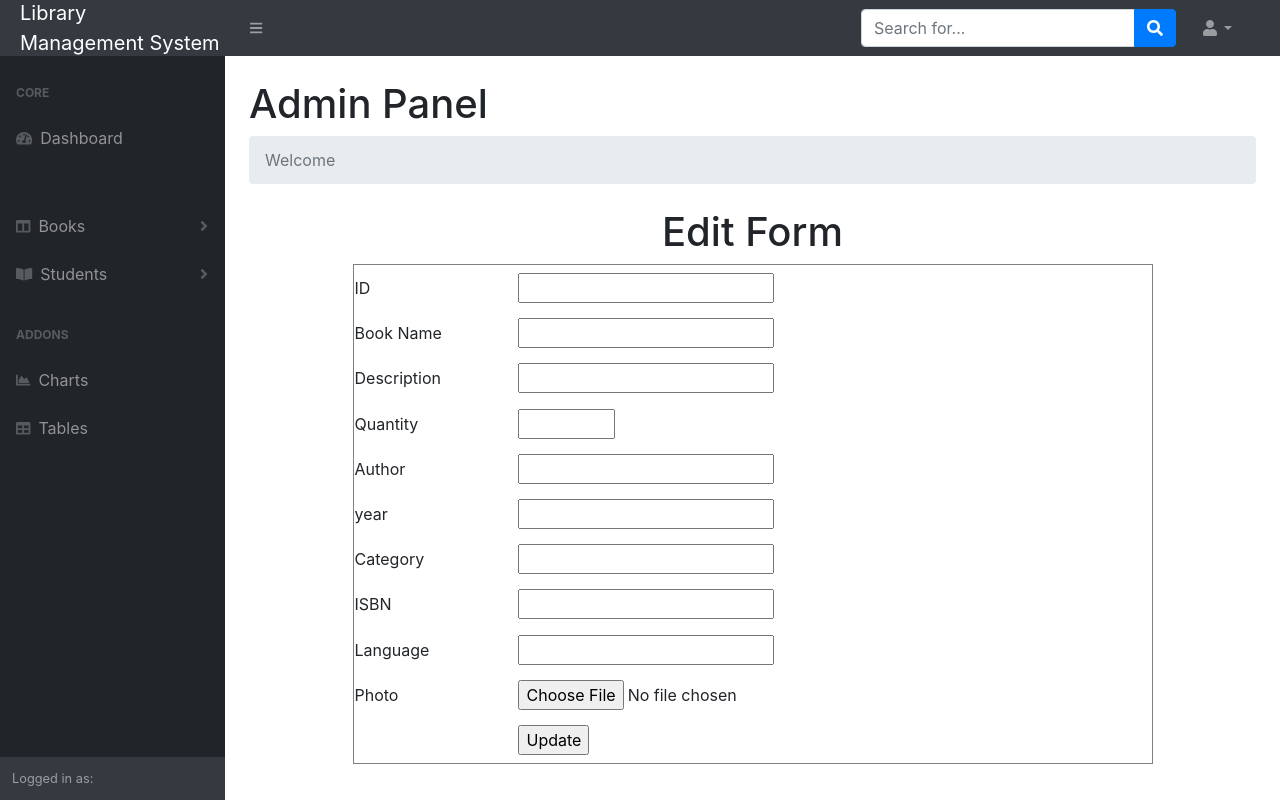
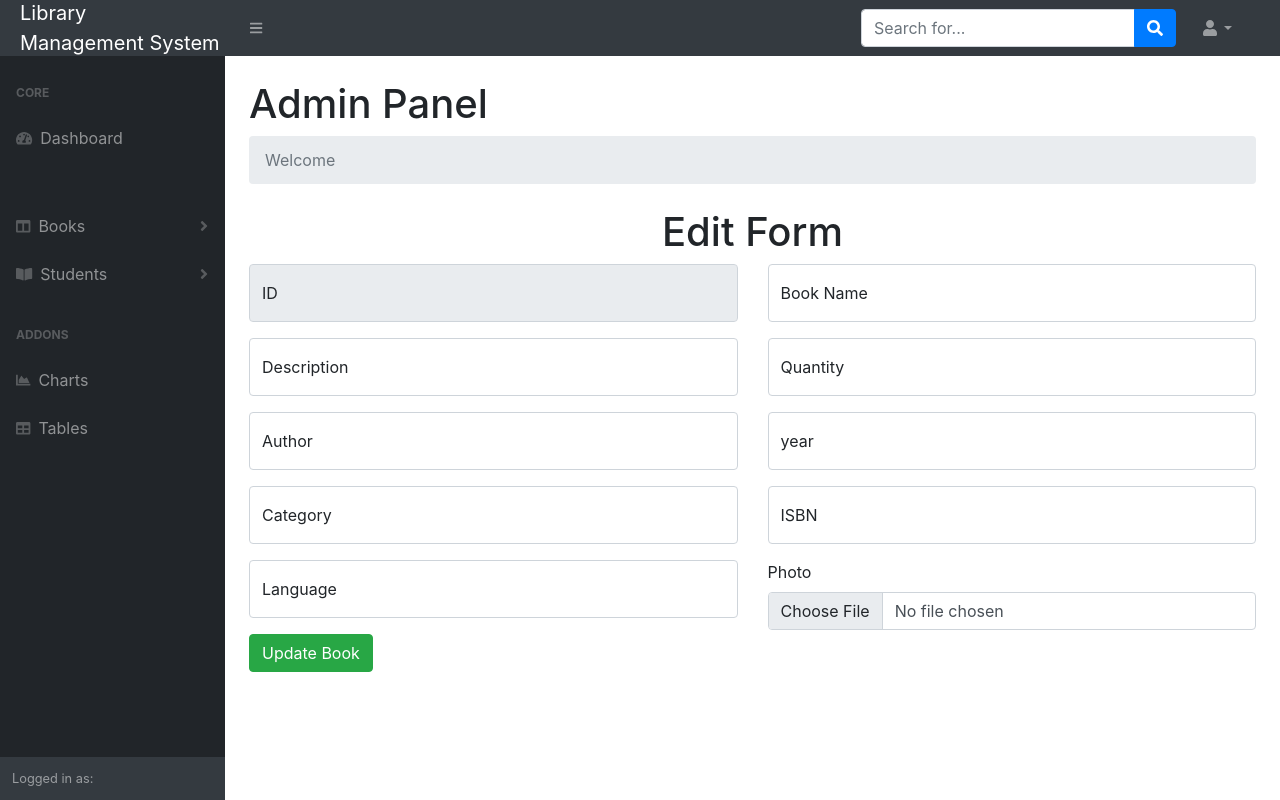
Before and after one commit to kaushikmedhi/library, a PHP site: page /admin/editbook.php?b_id=1 in a window 1280 px wide. Run offline with PHP 8.4, Linux system fonts and the light colour scheme; data that the repository does not hold is empty; some libraries are stand-ins or nearby versions.

Commit message:
copied form controls for other pages

```diff
--- a/library/admin/editbook.php
+++ b/library/admin/editbook.php
@@ -29,75 +29,100 @@ $row = mysqli_fetch_array($result);
 
      <h1 style="text-align: center;">Edit Form</h1>
     <form action="editbook1.php" method="POST" enctype="multipart/form-data">
-        <table border="1" width="800" height="500" align="center">
-            <tr>
-                <td>ID</td>
-                <td>
-                    <input type="text" name="b_id" value="<?php echo $row["b_id"] ?>" readonly>
-                </td>
-            </tr>
-            <tr>
-                <td>Book Name</td>
-                <td>
-                    <input type="text" name="b_name" value="<?php echo $row["b_name"] ?>">
-                </td>
-            </tr>
-            <tr>
-                <td>Description</td>
-                <td>
-                    <input type="text" name="b_description" value="<?php echo $row["b_description"] ?>">
-                </td>
-            </tr>
-            <tr>
-                <td>Quantity</td>
-                <td>
-                <input type="number" name="quantity" min="1" max="100" value="<?php echo $row["quantity"] ?>">
-                </td>
-            </tr>
-            <tr>
-                <td>Author</td>
-                <td>
-                    <input type="text" name="author" value="<?php echo $row["author"] ?>">
-                </td>
-            </tr>
-            <tr>
-                <td>year</td>
-                <td>
-                    <input type="text" name="year" value="<?php echo $row["year"] ?>">
-                </td>
-            </tr>
-            <tr>
-                <td>Category</td>
-                <td>
-                    <input type="text" name="category" value="<?php echo $row["category"] ?>">
-                </td>
-            </tr>
-            <tr>
-                <td>ISBN</td>
-                <td>
-                    <input type="text" name="isbn" value="<?php echo $row["isbn"] ?>">
-                </td>
-            </tr>
-            <tr>
-                <td>Language</td>
-                <td>
-                    <input type="text" name="language" value="<?php echo $row["language"] ?>">
-                </td>
-            </tr>
-            <tr>
-                <td>Photo</td>
-                <td>
-                <input type="file" name="file" value="<?php echo $row["photo"] ?>">
-                </td>
-            </tr>
 
+    <div class="row g-2">
+        <div class="col-md">
+            <div class="form-floating mb-3">
 
-            <tr>
-            <td></td>
-                <td><input type="submit" value="Update" name="submit"></td>
-            </tr>
-        </table>
+                <input type="text" class="form-control" name="b_id" id="book_id" placeholder="Book ID" value="<?php echo $row["b_id"] ?>" readonly>
+                <label for="book_id"> ID </label>
+            </div>
+        </div>
+
+        <div class="col-md">
+            <div class="form-floating mb-3">
+
+                <input type="text" class="form-control" name="b_name" id="book_name" placeholder="Bookname"value="<?php echo $row["b_name"] ?>">
+                <label for="book_name"> Book Name </label>
+            </div>
+        </div>
+    </div>
+
+    <div class="row g-2">
+        <div class="col-md">
+            <div class="form-floating mb-3">
+
+                <input type="text" class="form-control" name="b_description" id="description" placeholder="Description" value="<?php echo $row["b_description"] ?>">
+                <label for="description"> Description </label>
+            </div>
+        </div>
+
+        <div class="col-md">
+            <div class="form-floating mb-3">
+                <input type="number" class="form-control" name="quantity" min="1" max="100" id="quantity" placeholder="Quantity" value="<?php echo $row["quantity"] ?>">
+                <label for="quantity"> Quantity </label>
+
+            </div>
+        </div>
+    </div>
+
+    <div class="row g-2">
+        <div class="col-md">
+            <div class="form-floating mb-3">
+
+                <input type="text" class="form-control" name="author" id="author" placeholder="Author" value="<?php echo $row["author"] ?>">
+                <label for="author"> Author </label>
+            </div>
+        </div>
+
+        <div class="col-md">
+            <div class="form-floating mb-3">
+
+                <input type="text" class="form-control" name="year" id="year" placeholder="Year of publishing" value="<?php echo $row["year"] ?>">
+                <label for="year"> year </label>
+            </div>
+        </div>
+    </div>
+
+    <div class="row g-2">
+        <div class="col-md">
+            <div class="form-floating mb-3">
+
+                <input type="text" class="form-control" name="category" id="category" placeholder="Category" value="<?php echo $row["category"] ?>">
+                <label for="category"> Category </label>
+            </div>
+        </div>
+
+        <div class="col-md">
+            <div class="form-floating mb-3 ">
+
+                <input type="text" class="form-control" name="isbn" id="isbn" placeholder="ISBN" value="<?php echo $row["isbn"] ?>">
+                <label for="isbn"> ISBN </label>
+            </div>
+        </div>
+    </div>
+
+    <div class="row g-2">
+        <div class="col-md">
+            <div class="form-floating mb-3">
+
+                <input type="text" class="form-control" name="language" id="language" placeholder="Language" value="<?php echo $row["language"] ?>">
+                <label for="language"> Language </label>
+            </div>
+        </div>
+
+        <div class="col-md">
+            <div><label for="file"> Photo </label>
+
+                <input type="file" class="form-control" name="file" id="file" value="<?php echo $row["photo"] ?>">
+            </div>
+        </div>
+    </div>
+
+    <input type="submit" class="btn btn-md btn-success" value="Update Book" name="submit">
+
     </form>
+
     <script src="https://cdn.jsdelivr.net/npm/bootstrap@5.0.1/dist/js/bootstrap.bundle.min.js" crossorigin="anonymous"></script>
         <script src="js/scripts.js"></script>
         <script src="https://cdnjs.cloudflare.com/ajax/libs/Chart.js/2.8.0/Chart.min.js" crossorigin="anonymous"></script>
```
Also changed, not shown: library/admin/addstudent.php (+60 -42 lines), library/admin/editstudent.php (+64 -43 lines).
